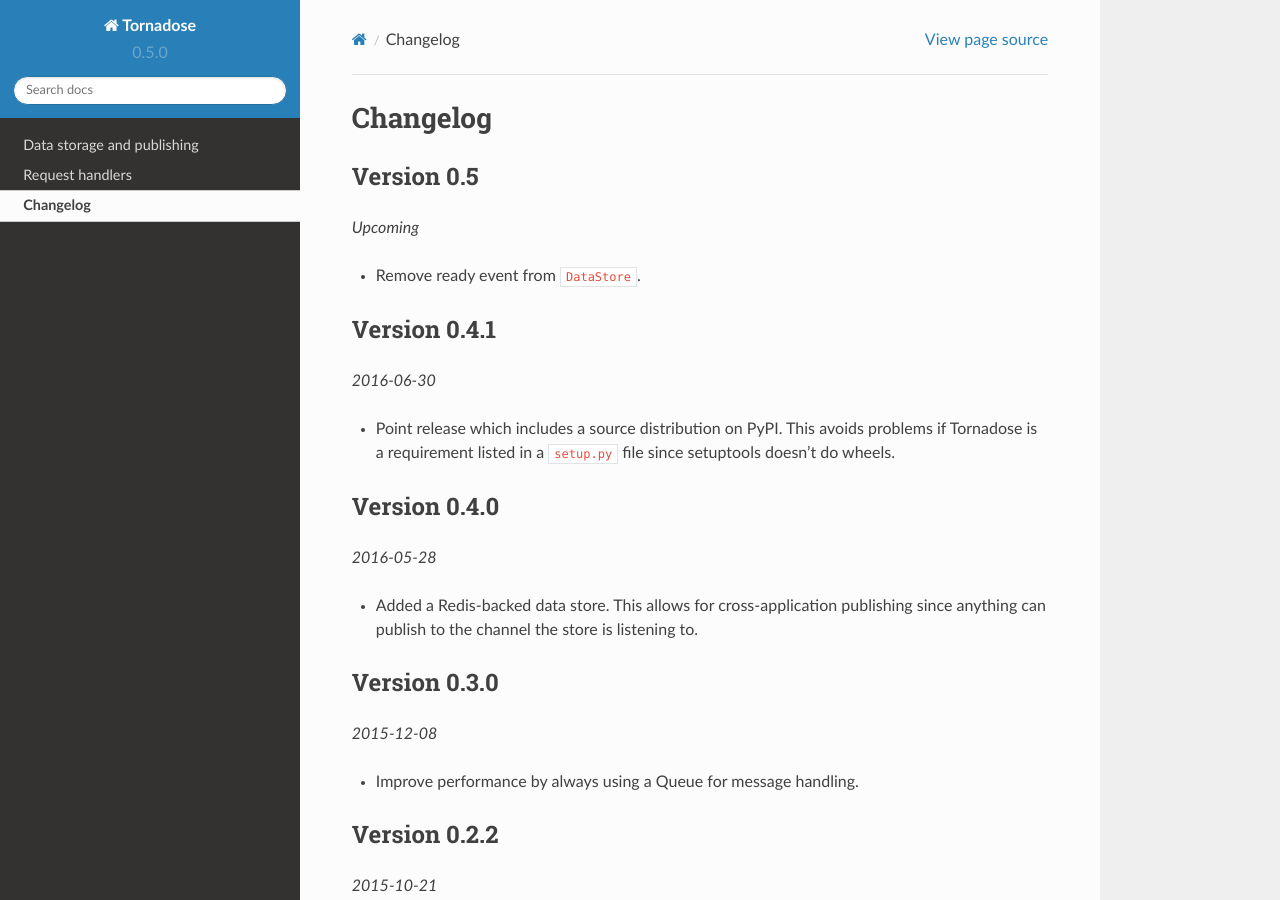
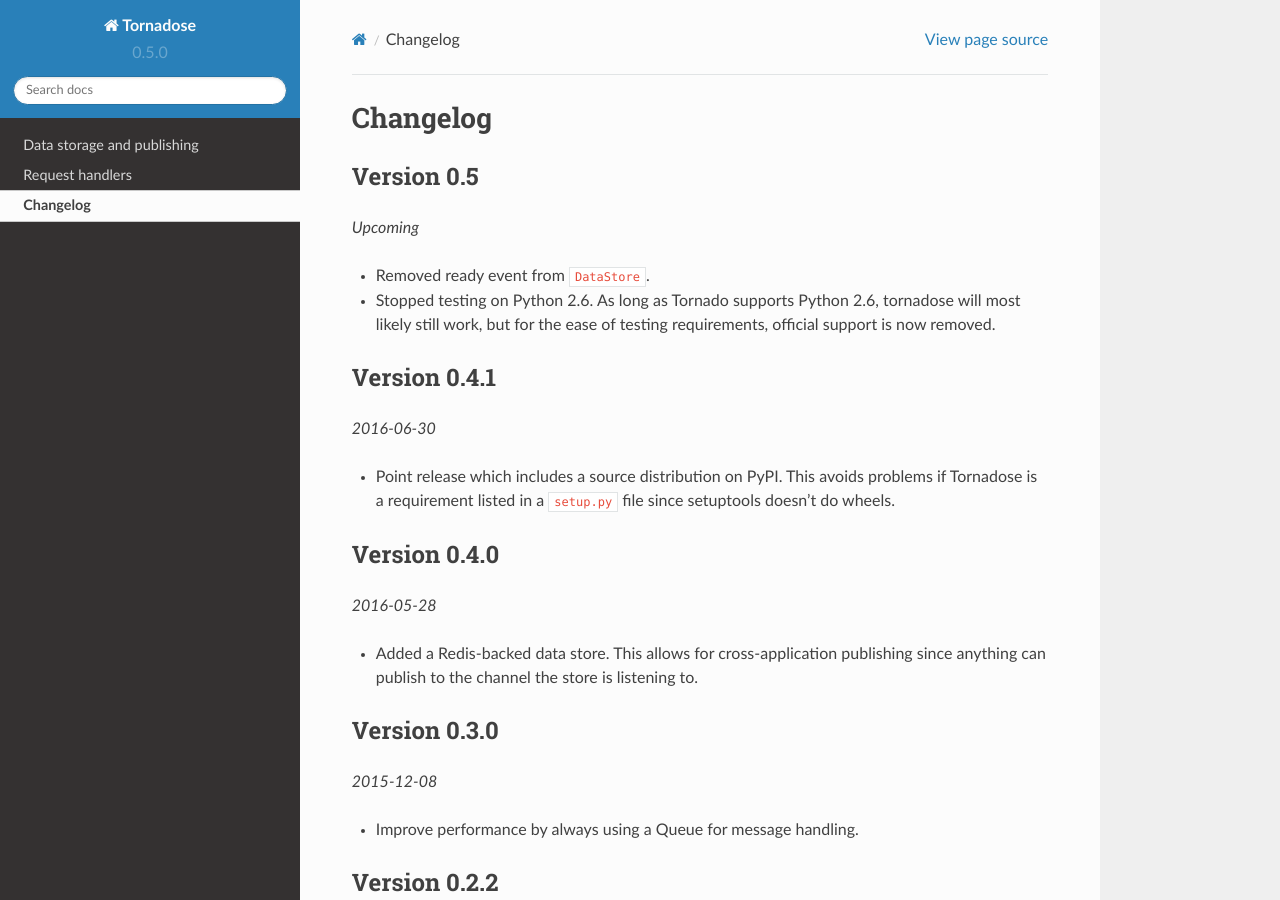
Before and after one commit to mivade/tornadose, a Sphinx documentation site: the page built from docs/changelog.rst, in a window 1280 px wide and 900 px high. Built offline with Sphinx 7.4.7 and the Read the Docs theme 2.0.0, drawn with Linux system fonts in a browser that asks for light colours.

Commit message:
Stop testing on Python < 2.7

```diff
--- a/docs/changelog.rst
+++ b/docs/changelog.rst
@@ -6,7 +6,10 @@
 
 *Upcoming*
 
-* Remove ready event from ``DataStore``.
+* Removed ready event from ``DataStore``.
+* Stopped testing on Python 2.6. As long as Tornado supports Python 2.6,
+  tornadose will most likely still work, but for the ease of testing
+  requirements, official support is now removed.
 
 Version 0.4.1
 -------------
```
Also changed, not shown: .travis.yml.
